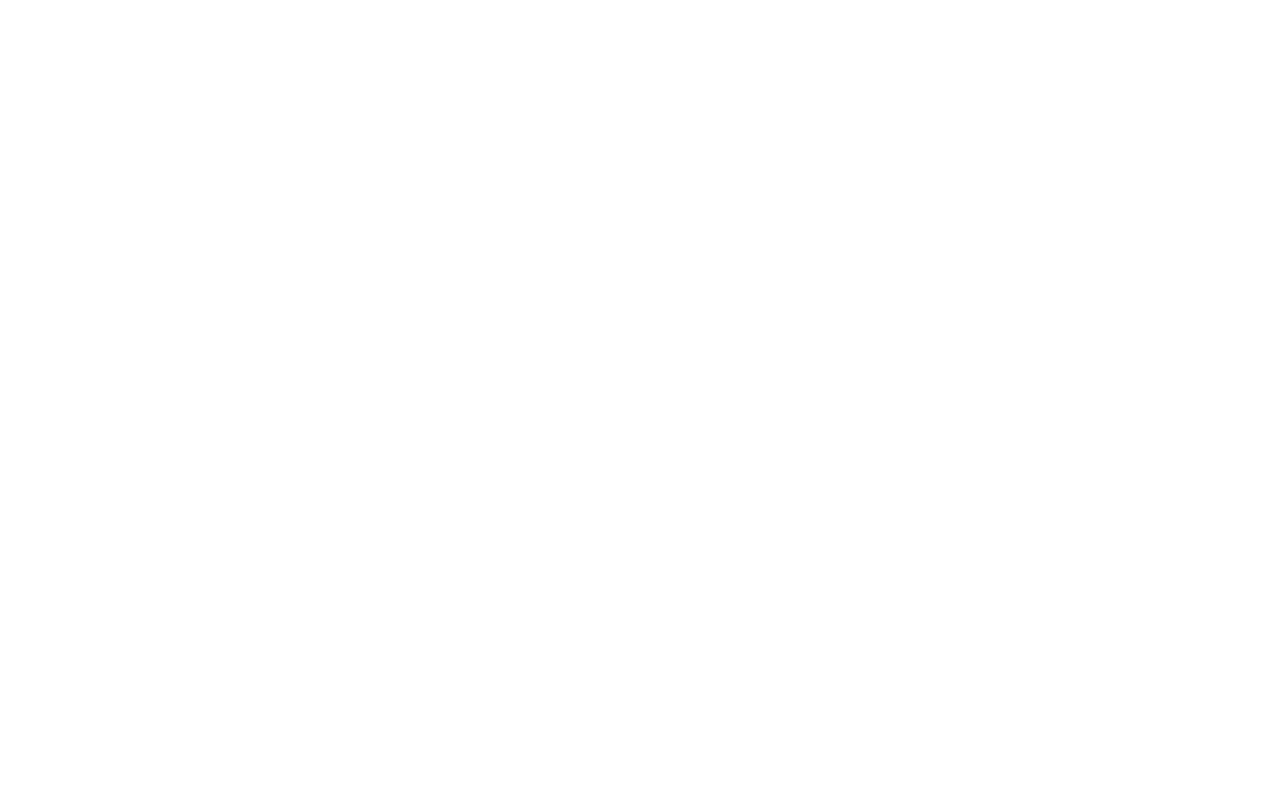
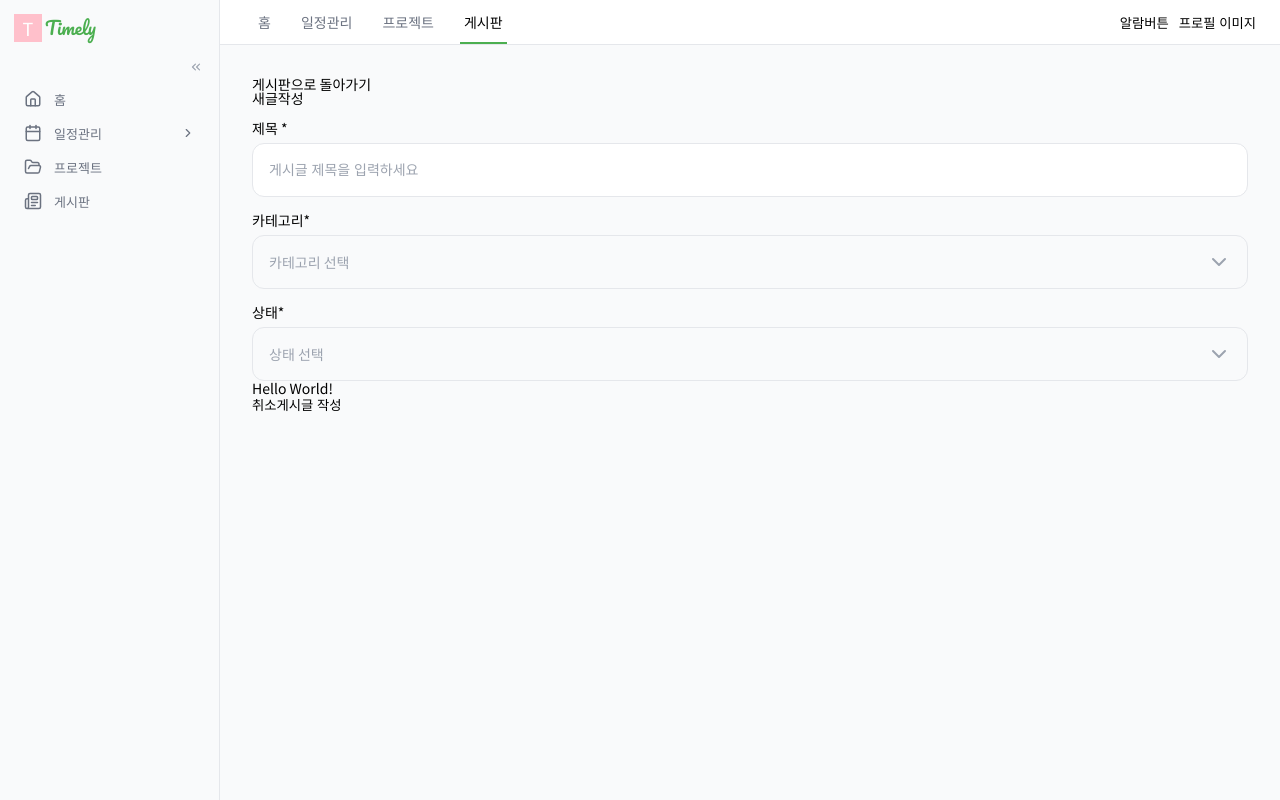
Before and after one commit to zingZZi/timely, a React (Vite) app: page /board/write in a window 1280 px wide. Before the commit this address had no page. Built offline with nearby package versions, Linux system fonts and the light colour scheme; a web font is replaced by a local one.

Commit message:
글작성페이지 작업중

```diff
--- a/package.json
+++ b/package.json
@@ -10,6 +10,8 @@
     "preview": "vite preview"
   },
   "dependencies": {
+    "@tiptap/react": "^3.23.6",
+    "@tiptap/starter-kit": "^3.23.6",
     "axios": "^1.16.0",
     "lucide-react": "^0.564.0",
     "react": "^19.2.0",
--- a/src/App.jsx
+++ b/src/App.jsx
@@ -1,39 +1,41 @@
-import { useState } from 'react'
-import { Route, Routes } from 'react-router-dom'
-import MainLayout from './layouts/MainLayout/MainLayout'
-import AuthLayout from './layouts/AuthLayout/AuthLayout'
-import SignIn from './pages/auth/SignIn'
-import SignUp from './pages/auth/SignUp'
-import AppProvider from './providers';
-import Calendar from './pages/calendar/Calendar'
-import Home from './pages/home/Home'
-import Projects from './pages/projects/Projects'
-import Board from './pages/board/Board'
-import My from './pages/calendar/my/My'
-import Team from './pages/calendar/team/Team'
-import BoardDetail from './pages/boardDetail/boardDetail'
+import { useState } from "react";
+import { Route, Routes } from "react-router-dom";
+import MainLayout from "./layouts/MainLayout/MainLayout";
+import AuthLayout from "./layouts/AuthLayout/AuthLayout";
+import SignIn from "./pages/auth/SignIn";
+import SignUp from "./pages/auth/SignUp";
+import AppProvider from "./providers";
+import Calendar from "./pages/calendar/Calendar";
+import Home from "./pages/home/Home";
+import Projects from "./pages/projects/Projects";
+import Board from "./pages/board/Board";
+import My from "./pages/calendar/my/My";
+import Team from "./pages/calendar/team/Team";
+import BoardDetail from "./pages/boardDetail/boardDetail";
+import BoardWrite from "./pages/boardWrite/BoardWrite";
 
 function App() {
   return (
     <AppProvider>
       <Routes>
-        <Route path='/' element={<MainLayout/>}>
-          <Route path='' element={<Home/>}/>
-          <Route path='schedule' element={<Calendar/>}>
-            <Route path='my' element={<My/>}/>
-            <Route path='team' element={<Team/>}/>
+        <Route path="/" element={<MainLayout />}>
+          <Route path="" element={<Home />} />
+          <Route path="schedule" element={<Calendar />}>
+            <Route path="my" element={<My />} />
+            <Route path="team" element={<Team />} />
           </Route>
-          <Route path='projects' element={<Projects/>}/>
-          <Route path='board' element={<Board/>}/>
-          <Route path='board/detail/:id' element={<BoardDetail/>}/>
+          <Route path="projects" element={<Projects />} />
+          <Route path="board" element={<Board />} />
+          <Route path="board/detail/:id" element={<BoardDetail />} />
+          <Route path="board/write" element={<BoardWrite />} />
         </Route>
-        <Route path='/auth' element={<AuthLayout/>}>
-          <Route path='signin' element={<SignIn/>}/>
-          <Route path='signup' element={<SignUp/>}/>
+        <Route path="/auth" element={<AuthLayout />}>
+          <Route path="signin" element={<SignIn />} />
+          <Route path="signup" element={<SignUp />} />
         </Route>
       </Routes>
     </AppProvider>
-  )
+  );
 }
 
-export default App
+export default App;
--- a/src/components/Comment/Comment.jsx
+++ /dev/null
@@ -1,53 +0,0 @@
-import { useState } from "react";
-import * as S from "./Comment.style";
-import { useParams } from "react-router-dom";
-import { postComments } from "../../api/boardApi";
-
-function Comment({ size }) {
-  const { id } = useParams();
-  const [textCount,setTextCount] = useState(0);
-  const [commentText,setCommentText] = useState('')
-  function commentHandler(value){
-    const num = value.length;
-    setCommentText(value);
-    setTextCount(num)
-  }
-  const handelSubmit = async () => {
-    try{
-      const res = await postComments({
-        boardPostSn:id,
-        content:commentText
-      });
-      setTextCount(0)
-      setCommentText('')
-
-    }catch(error){
-      console.log(error)
-    }
-  }
-
-  return (
-    <S.Comment>
-      <h3 className="text-ir">댓글작성</h3>
-      <S.Profile>
-        <img src="/sample/img.jpg" alt="프로필 이미지" />
-      </S.Profile>
-      <S.CommentForm>
-        <S.WriteBox
-          maxLength={500}
-          size={size}
-          value={commentText}
-          onChange={(e) => {commentHandler(e.target.value);}}placeholder="댓글을 입력하세요."
-        />
-        <S.CommentFormFooter>
-          <S.TextCount>{textCount}/500자</S.TextCount>
-          <S.Btn type="button" onClick={()=>{
-            handelSubmit()
-          }}>등록</S.Btn>
-        </S.CommentFormFooter>
-      </S.CommentForm>
-    </S.Comment>
-  );
-}
-
-export default Comment;
--- /dev/null
+++ b/src/components/Comment/CommentForm.jsx
@@ -0,0 +1,60 @@
+import { useState } from "react";
+import * as S from "./Comment.style";
+import { useParams } from "react-router-dom";
+import { postComments } from "../../api/boardApi";
+
+function CommentForm({ size }) {
+  const { id } = useParams();
+  const [textCount, setTextCount] = useState(0);
+  const [commentText, setCommentText] = useState("");
+  function commentHandler(value) {
+    const num = value.length;
+    setCommentText(value);
+    setTextCount(num);
+  }
+  const handelSubmit = async () => {
+    try {
+      await postComments({
+        boardPostSn: id,
+        content: commentText,
+      });
+      setTextCount(0);
+      setCommentText("");
+    } catch (error) {
+      console.log(error);
+    }
+  };
+
+  return (
+    <S.Comment>
+      <h3 className="text-ir">댓글작성</h3>
+      <S.Profile>
+        <img src="/sample/img.jpg" alt="프로필 이미지" />
+      </S.Profile>
+      <S.CommentForm>
+        <S.WriteBox
+          maxLength={500}
+          size={size}
+          value={commentText}
+          onChange={(e) => {
+            commentHandler(e.target.value);
+          }}
+          placeholder="댓글을 입력하세요."
+        />
+        <S.CommentFormFooter>
+          <S.TextCount>{textCount}/500자</S.TextCount>
+          <S.Btn
+            type="button"
+            onClick={() => {
+              handelSubmit();
+            }}
+          >
+            등록
+          </S.Btn>
+        </S.CommentFormFooter>
+      </S.CommentForm>
+    </S.Comment>
+  );
+}
+
+export default CommentForm;
--- /dev/null
+++ b/src/components/Comment/CommentList.jsx
@@ -0,0 +1,21 @@
+import * as S from "./Comment.style";
+
+function CommentList({ content }) {
+  console.log(content);
+  return (
+    <S.Comment>
+      <S.Profile>
+        <img src="/sample/img.jpg" alt="프로필 이미지" />
+      </S.Profile>
+      <S.CommentListCont>
+        <S.CommentListInfo>
+          <S.Name>김아무개</S.Name>
+          <S.Time>2025-01-15 15:20</S.Time>
+        </S.CommentListInfo>
+        <p>{content}</p>
+      </S.CommentListCont>
+    </S.Comment>
+  );
+}
+
+export default CommentList;
--- a/src/pages/board/Board.jsx
+++ b/src/pages/board/Board.jsx
@@ -4,6 +4,7 @@
 import { useEffect, useState } from "react";
 import { fetchPosts } from "../../api/boardApi";
 import { BOARDFILTERLIST } from "./filterlists";
+import { Link } from "react-router-dom";
 
 function Board() {
   const filterList = BOARDFILTERLIST;
@@ -60,7 +61,10 @@
           </S.BtnFilters>
           <S.Input type="text" placeholder="제목, 작성자, 내용 검색..." />
         </S.BoardFilter>
-
+        <div>
+          <p>총 0개</p>
+          <Link to="/board/write">글작성</Link>
+        </div>
         <S.BoardLists>
           {filteredList.map((e, i) => {
             return (
--- a/src/pages/boardDetail/BoardDetail.jsx
+++ b/src/pages/boardDetail/BoardDetail.jsx
@@ -3,7 +3,8 @@
 import { fetchPostsComments, fetchPostsDetail } from "../../api/boardApi";
 import * as S from "./BoardDetail.style";
 import { CATEGORYMAP, STATUSMAP } from "../../constants/boardBadge";
-import Comment from "../../components/Comment/Comment";
+import CommentForm from "../../components/Comment/CommentForm";
+import CommentList from "../../components/Comment/CommentList";
 
 function BoardDetail() {
   const { id } = useParams();
@@ -66,19 +67,17 @@
         <S.CommentTitle>댓글 {comments.totalElements}</S.CommentTitle>
 
         <div>
-          <Comment size="big"  radius="" />
+          <CommentForm size="big" radius="" />
         </div>
-
         <ul>
-          {
-            comments.content?.map((e,i)=>{
-              return(
-                <li key={i}>
-                  {e.content}
-                </li>
-              )
-            })
-          }
+          {comments.content?.map((e, i) => {
+            return (
+              <li key={i}>
+                {" "}
+                <CommentList content={e.content} />
+              </li>
+            );
+          })}
         </ul>
       </section>
     </>
--- /dev/null
+++ b/src/pages/boardWrite/BoardWrite.jsx
@@ -0,0 +1,46 @@
+import FormField from "../../components/form/FormField/FormField";
+import Input from "../../components/form/Input/Input";
+import NativeSelect from "../../components/form/Select/NativeSelect";
+
+import * as S from "./BoardWrite.style";
+import Tiptap from "./TipTab";
+
+function BoardWrite() {
+  const categoryList = ["공지", "아이디어"];
+  return (
+    <>
+      <S.BackLink to="">게시판으로 돌아가기</S.BackLink>
+      <section>
+        <h2>새글작성</h2>
+        <form action="">
+          <fieldset className="text-ir">게시판 글 작성</fieldset>
+          <FormField must="must" label="제목 " id="title">
+            <Input placeholder="게시글 제목을 입력하세요" />
+          </FormField>
+
+          <FormField must="must" label="카테고리" id="category">
+            <NativeSelect
+              placeholder="카테고리 선택"
+              datalists={categoryList}
+            />
+          </FormField>
+
+          <FormField must="must" label="상태" id="state">
+            <NativeSelect placeholder="상태 선택" datalists={categoryList} />
+          </FormField>
+
+          <div>
+            <Tiptap />
+          </div>
+
+          <div>
+            <button>취소</button>
+            <button>게시글 작성</button>
+          </div>
+        </form>
+      </section>
+    </>
+  );
+}
+
+export default BoardWrite;
--- /dev/null
+++ b/src/pages/boardWrite/BoardWrite.style.js
@@ -0,0 +1,6 @@
+import { Link } from "react-router-dom";
+import styled from "styled-components";
+
+export const BackLink = styled(Link)`
+  margin-bottom: 10px;
+`;
--- /dev/null
+++ b/src/pages/boardWrite/TipTab.jsx
@@ -0,0 +1,21 @@
+// src/Tiptap.tsx
+import { useEditor, EditorContent } from "@tiptap/react";
+import { FloatingMenu, BubbleMenu } from "@tiptap/react/menus";
+import StarterKit from "@tiptap/starter-kit";
+
+const Tiptap = () => {
+  const editor = useEditor({
+    extensions: [StarterKit], // define your extension array
+    content: "<p>Hello World!</p>", // initial content
+  });
+
+  return (
+    <>
+      <EditorContent editor={editor} />
+      <FloatingMenu editor={editor}>This is the floating menu</FloatingMenu>
+      <BubbleMenu editor={editor}>This is the bubble menu</BubbleMenu>
+    </>
+  );
+};
+
+export default Tiptap;
--- a/src/styles/GlobalStyles.js
+++ b/src/styles/GlobalStyles.js
@@ -1,5 +1,4 @@
-import { createGlobalStyle } from 'styled-components';
-
+import { createGlobalStyle } from "styled-components";
 
 export const GlobalStyles = createGlobalStyle`
   /* CSS Reset */
@@ -26,7 +25,7 @@
   article, aside, canvas, details, embed,
   figure, figcaption, footer, header, hgroup,
   menu, nav, output, ruby, section, summary,
-  time, mark, audio, video {
+  time, mark, audio, video,textarea{
     margin: 0;
     padding: 0;
     border: 0;
```
Also changed, not shown: src/components/Comment/Comment.style.js (+29 -20 lines), public/img/sample.png (added), 1 other file (tests, documents, lock files or other folders).
